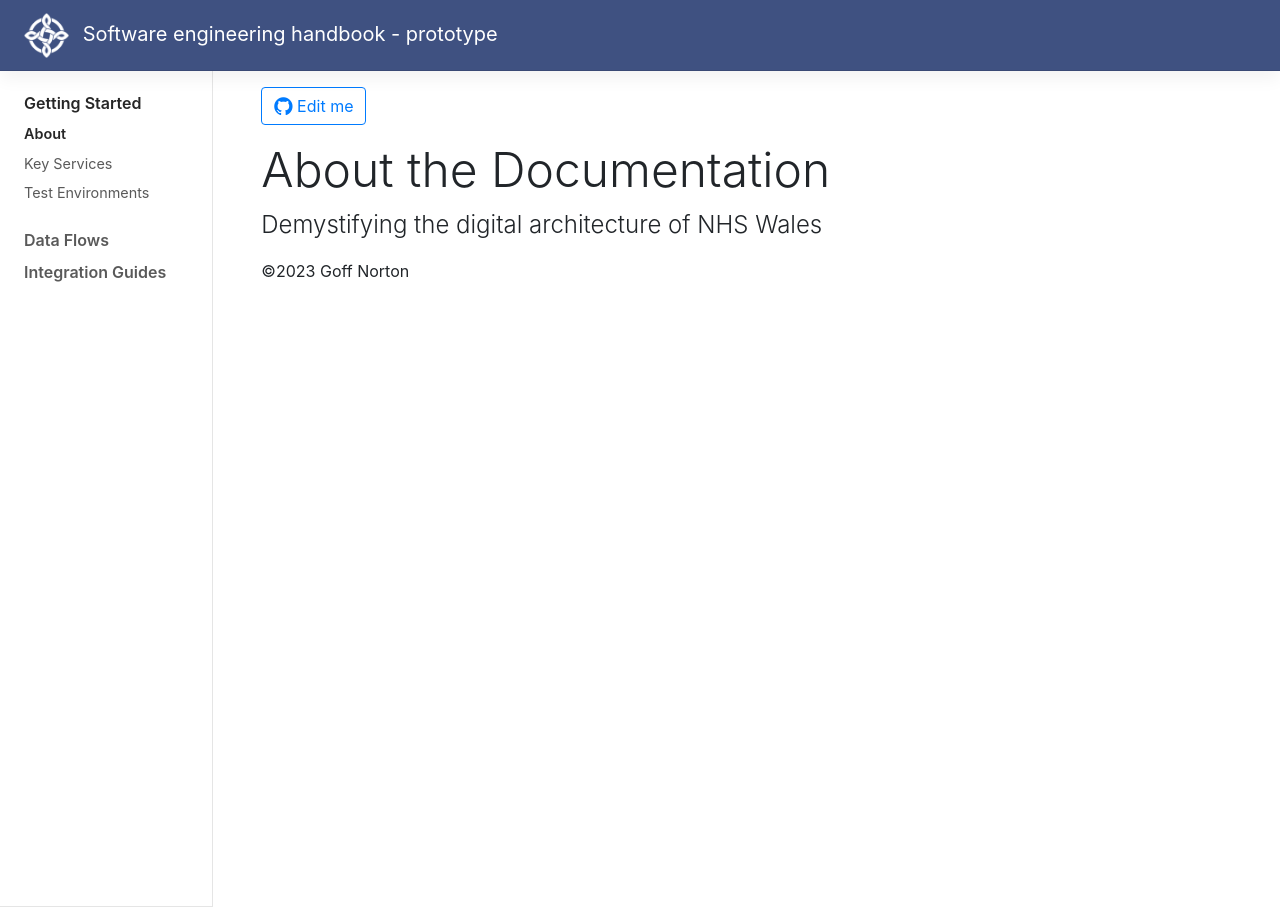
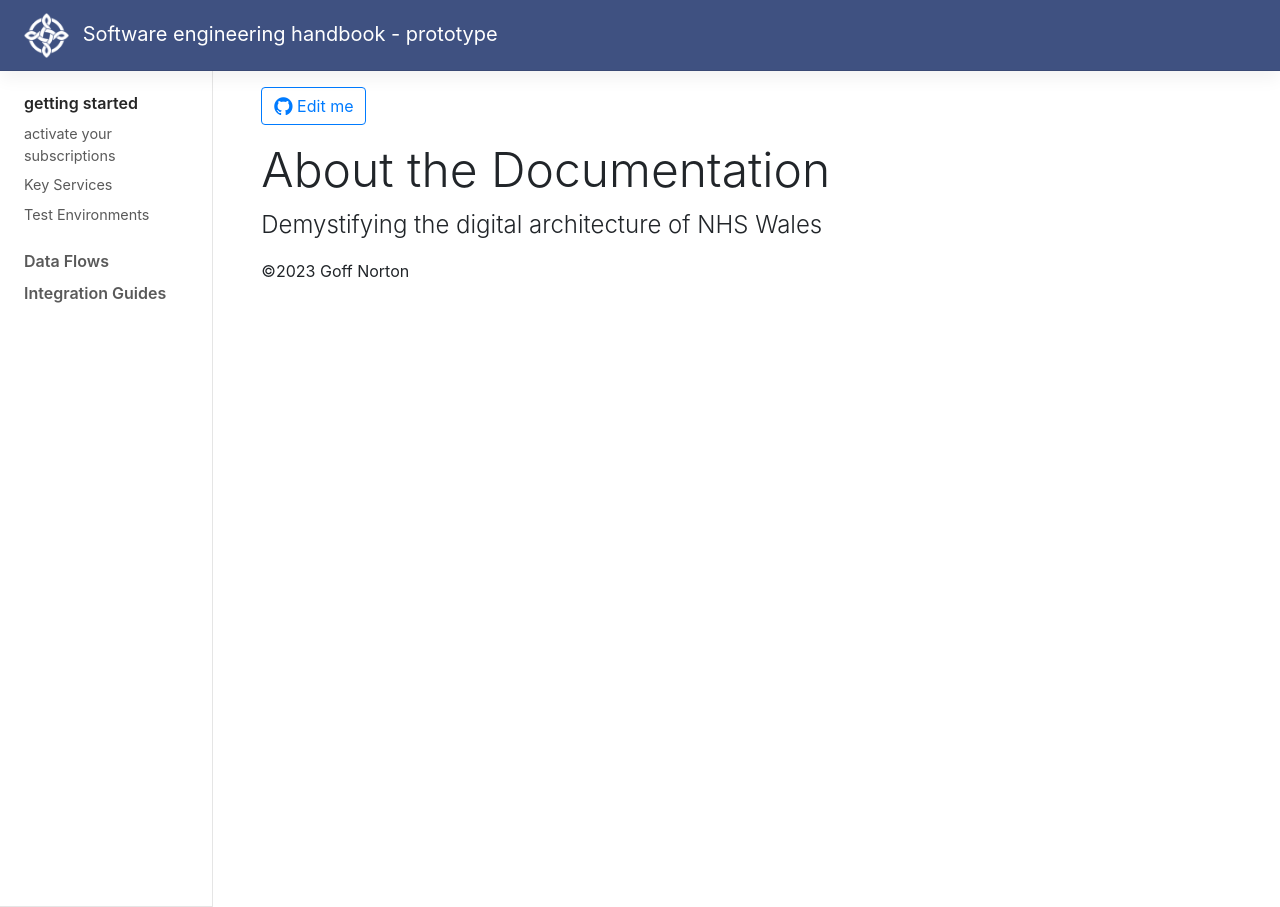
Before and after one commit to Geoff1900/Geoff1900.github.io-handbook, a Jekyll site: the page built from docs/getting-started/about.md, in a window 1280 px wide. Built offline with Jekyll 4.4.1, drawn with Linux system fonts in a browser that asks for light colours.

Commit message:
Update nav.yml

```diff
--- a/_data/nav.yml
+++ b/_data/nav.yml
@@ -1,6 +1,6 @@
-- title: Getting Started
+- title: getting started
   pages:
-    - title: About
+    - title: activate your subscriptions
     - title: Key Services
     - title: Test Environments
 - title: Data Flows
```
